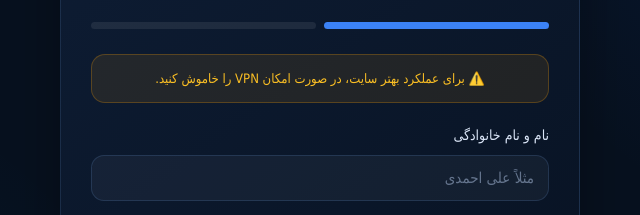
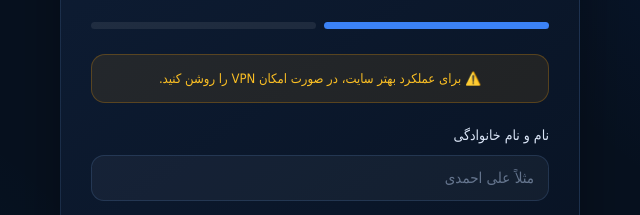
Before and after one commit to DrEntezari/Drentezari.github.io, a website: page index.html in a window 1280 px wide. Shown: the part 244-459 px from the top of the page, 320-960 px from the left. Drawn offline with nearby package versions, Linux system fonts and the light colour scheme.

Commit message:
Update index.html

```diff
--- a/index.html
+++ b/index.html
@@ -974,7 +974,7 @@
         </div>
 
         <div class="vpn-warning">
-          ⚠️ برای عملکرد بهتر سایت، در صورت امکان VPN را خاموش کنید.
+          ⚠️ برای عملکرد بهتر سایت، در صورت امکان VPN را روشن کنید.
         </div>
 
         <!-- STEP 1 -->
```
